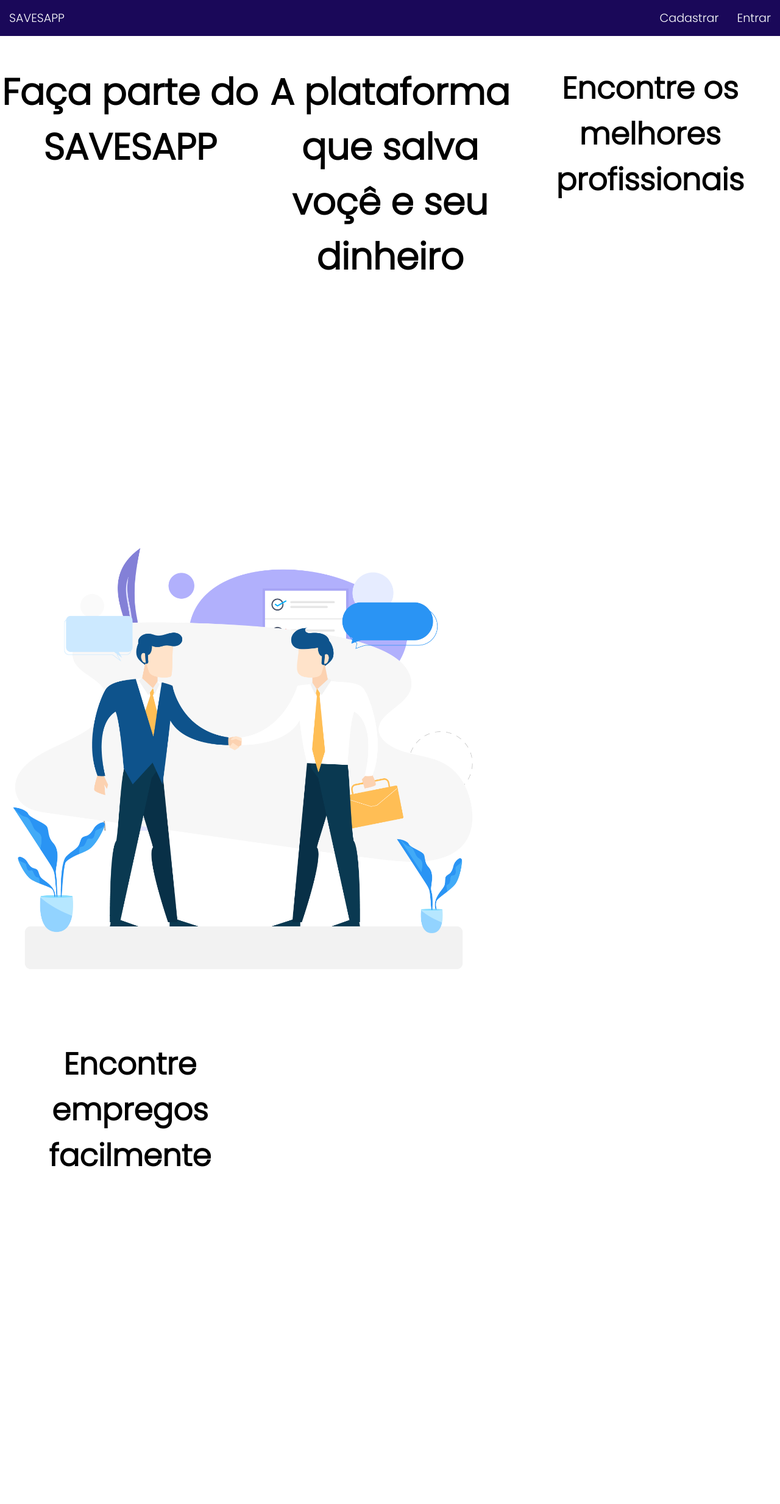
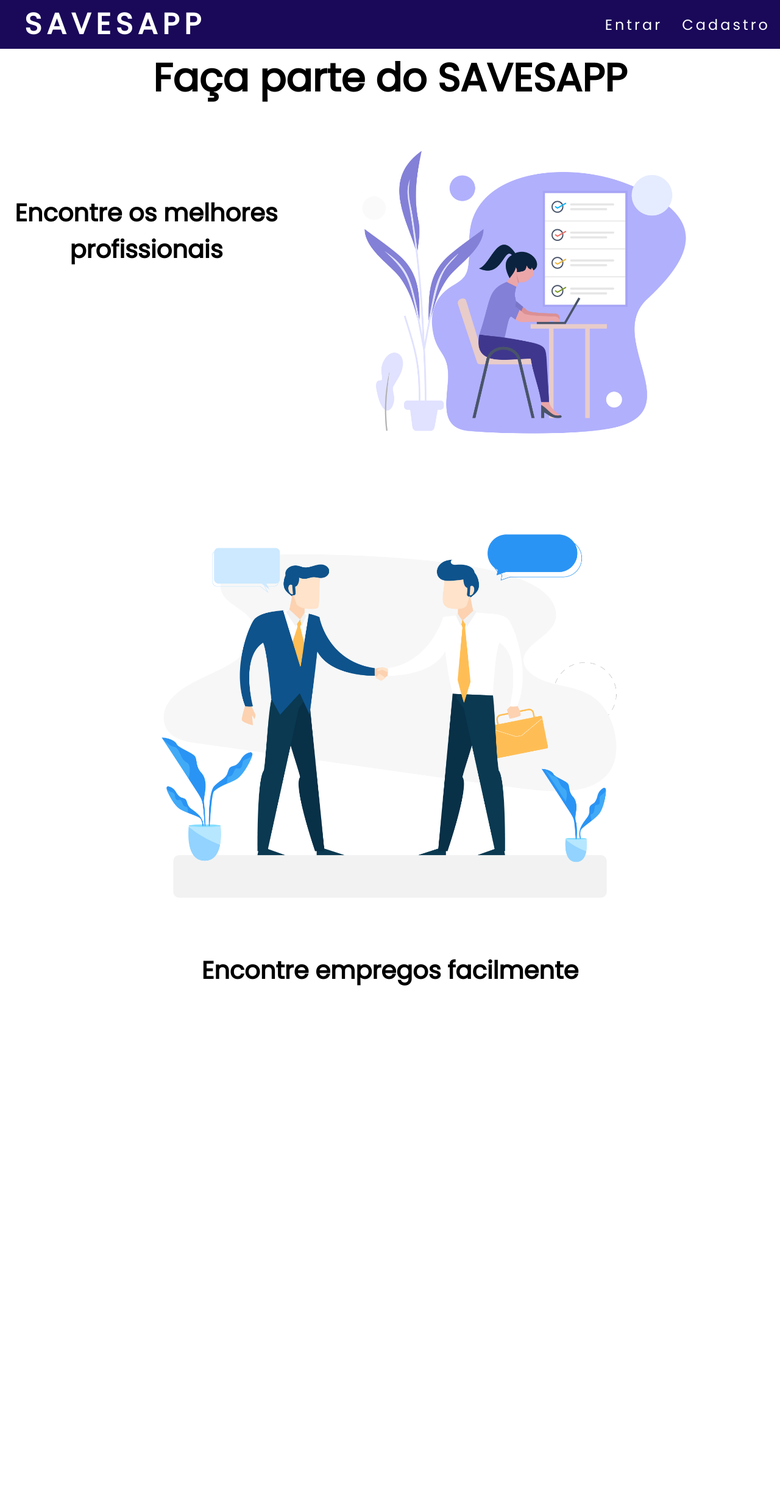
Before and after one commit to italo-carvavalho/Saves-App, a PHP site: page / in a window 1280 px wide. Shown: the whole page at 61% size. After the commit the page ends 1616 px from the top, so only its background shows below. Run offline with PHP 8.4, Linux system fonts and the light colour scheme.

Commit message:
home-page-73.3%

```diff
--- a/css/styles.css
+++ b/css/styles.css
@@ -1,15 +1,14 @@
 @import url('https://fonts.googleapis.com/css2?family=Poppins:wght@100;200;300&display=swap');
 
+@import url('https://fonts.googleapis.com/css2?family=Poppins&display=swap');
+
+*{
+    box-sizing: border-box;
+    margin: 0;
+    padding: 0;
+    background-color: white;
+}
 body{
-    padding: 0;
-    margin: 0;
-
-    font-family: "Poppins", sans-serif;
-
-    background: white;
-}
-
-.container{
     display: grid;
     grid-template-columns: 1fr 1fr 1fr;
     grid-template-rows: 1fr 1fr 1fr;
@@ -20,70 +19,86 @@ body{
     "footer footer footer";
 
     width: 100%;
+    height: 100vh;
+    margin: 0;
+    padding: 0;
+
+    font-family: 'Poppins', sans-serif;
+    overflow-x: hidden;
+}
+
+main{
+    grid-area: main;
+    width: 100%;
     height: 100%;
-
     font-size: 30px;
     text-align: center;
-
     background-color: white;
+}
+h1{
+    font-size: 8vh;
+    margin-bottom: 5vh;
 }
 #home-text-1{
     display: inline-block;
-    vertical-align: top;
-    font-size: 50px;
+    vertical-align: 40vh;
+    font-size: 5vh;
 }
 #home-text-2{
     display: inline-block;
-    vertical-align: top;
-    font-size: 50px;
+    vertical-align: 60vh;
+    font-size: 5vh;
 }
 #home-image-1{
-    grid-area: main;
     display: inline-block;
-    width: 100vh;
+    text-align: top;
+    width: 99vh;
 }
 #home-image-2{
-    grid-area: main;
     display: inline-block;
-    width: 100vh;
+    text-align: top;
+    width: 99vh;
 }
-.header{
-    display: inline-block;
+a{
+    background-color:  #1A0859;
+    color: white;
+    text-decoration: none;
+}
+header{
     grid-area: header;
+    width: 100%;
+}
+a:hover{
+    opacity: 0.7;
+}
+.logo{
+    font-size: 6vh;
+    font-family: poppins, sans-serif;
+    font-weight: 600;
+    text-transform: uppercase;
+    letter-spacing: 1vh;
+    margin-left: 5vh;
+    background-color:  #1A0859;
+}
+nav{
+    display: flex;
+    justify-content: space-between;
     align-items: center;
-
-    width: 100%;
-
-    padding: 0;
-    margin: 0;
-
-    color: white;
+    font-size: 3vh;
+    font-family: poppins, sans-serif;
     background-color: #1A0859;
+    height: 10vh;
 }
-#savesapp{
-    font-size: larger;
+.navlist{
+    list-style: none;
+    display: flex;
+    background-color:  #1A0859;
 }
-.login-button{
-    float: right;
-    font-size: larger;
-}
-ul {
-    list-style-type: none;
-    margin: 0;
-    padding: 0;
-    overflow: hidden;
-}
-
-li {
-    float: left;
-}
-
-li a {
-    display: block;
-    color: white;
-    text-align: center;
-    padding: 15px 15px;
-    text-decoration: none;
+.navlist li{
+    letter-spacing: 4px;
+    margin-left: 2vh;
+    margin-right: 2vh;
+    background-color:  #1A0859;
 }
 
 /*
--- a/index.php
+++ b/index.php
@@ -2,11 +2,10 @@
 require_once("templates/header.php");
 // require_once("templates/footer.php");
 ?>
-	<div class="container">
-  		<h1>Faça parte do SAVESAPP</h1>
-  		<h1>A plataforma que salva voçê e seu dinheiro</h1>
-  		<h2 id="home-text-1">Encontre os <br> melhores <br> profissionais</h2>
-  		<img id="home-image-1" src="images/girl-work-on-laptop.png" alt="girl">
-  		<img id="home-image-2" src="images/business-deal.png" alt="handshake">
+	<main>
+		<h1>Faça parte do SAVESAPP</h1>
+  		<h2 id="home-text-1">Encontre os melhores <br> profissionais</h2>
+  			<img id="home-image-1" src="images/girl-work-on-laptop.png" alt="girl">
+  			<img id="home-image-2" src="images/business-deal.png" alt="handshake">
   		<h2 id="home-text-2">Encontre empregos facilmente</h2>
-	</div>
+  	</main>
--- a/templates/header.php
+++ b/templates/header.php
@@ -11,19 +11,16 @@ require_once("globals.php");
     <meta http-equiv="X-UA-Compatible" content="IE=edge">
     <meta name="viewport" content="width=device-width, initial-scale=1.0">
     <link rel="stylesheet" href="<?=$BASE_URL?>css/styles.css">
-    <title>Prototipo</title>
+    <title>SAVESAPP</title>
 </head>
 <body>
 
    <header>
-   <nav>
-    <div class="header" >
-          <ul>
-              <li id="savesapp"><a href="#">SAVESAPP</a></li>
-              <li class="login-button"><a href="#">Entrar</a></li>
-              <li class="login-button"><a href="#">Cadastrar</a></li>
+        <nav>
+            <a class="logo" href="<?=$BASE_URL?>">SAVESAPP</a>
+            <ul class="navlist">
+                <li><a href="#">Entrar</a></li>
+                <li><a href="#">Cadastro</a></li>
             </ul>
-
-    </div>
-   </nav>
-   </header>
+        </nav>
+    </header>
```
Also changed, not shown: images/x.svg (deleted).
